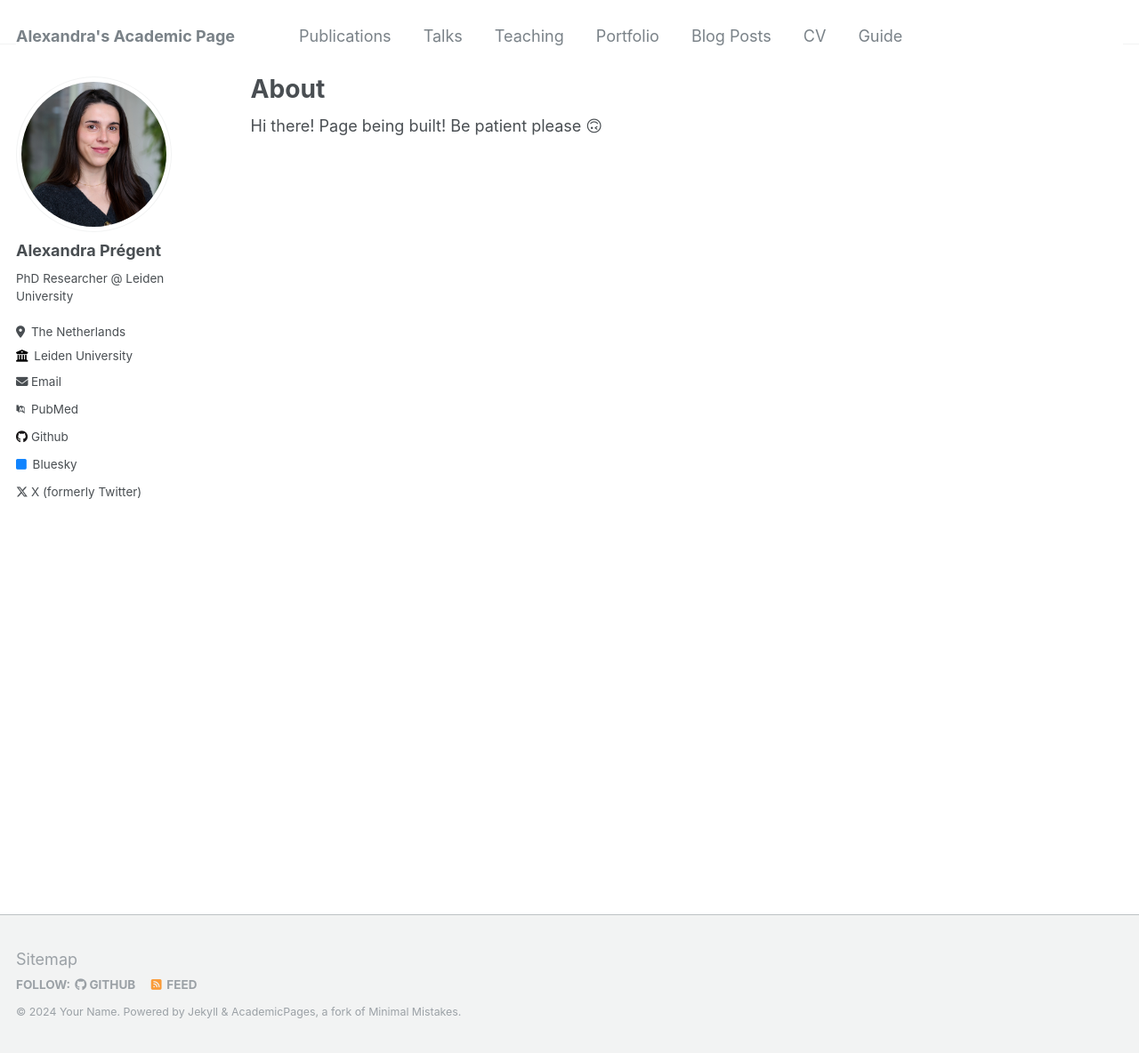
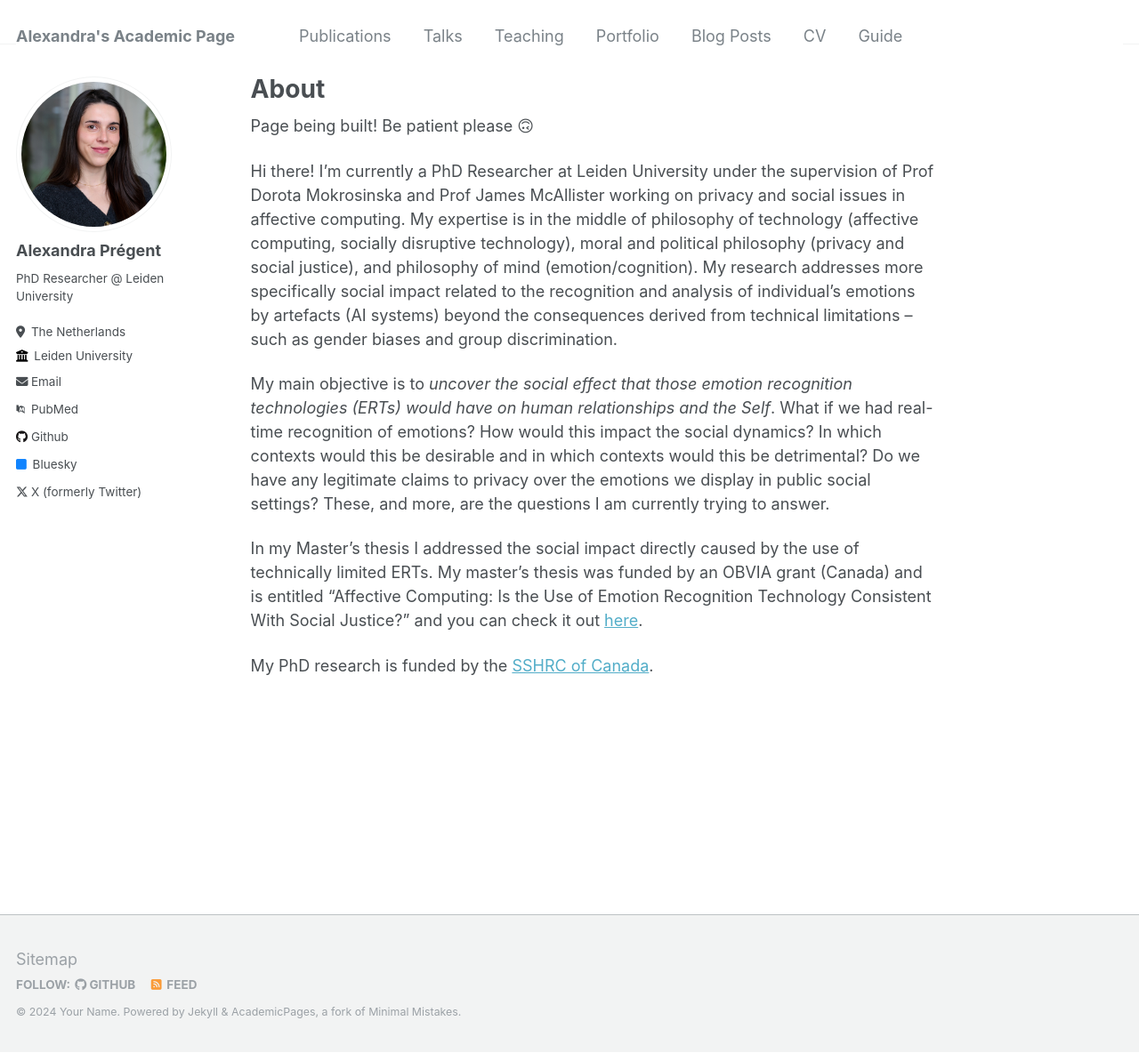
Before and after one commit to AlexandraPregent/AlexandraPregent.github.io, a Jekyll site: the page built from _pages/about.md, in a window 1280 px wide and 1184 px high. Shown: the whole window at 89% size. Built offline with Jekyll 4.4.1, drawn with Linux system fonts in a browser that asks for light colours; some web fonts are replaced.

Commit message:
Update about.md

```diff
--- a/_pages/about.md
+++ b/_pages/about.md
@@ -6,4 +6,12 @@ redirect_from:
   - /about/
   - /about.html
 ---
-Hi there! Page being built! Be patient please 🙃
+Page being built! Be patient please 🙃
+
+Hi there! I'm currently a PhD Researcher at Leiden University under the supervision of Prof Dorota Mokrosinska and Prof James McAllister working on privacy and social issues in affective computing. My expertise is in the middle of philosophy of technology (affective computing, socially disruptive technology), moral and political philosophy (privacy and social justice), and philosophy of mind (emotion/cognition). My research addresses more specifically social impact related to the recognition and analysis of individual's emotions by artefacts (AI systems) beyond the consequences derived from technical limitations -- such as gender biases and group discrimination.
+
+My main objective is to *uncover the social effect that those emotion recognition technologies (ERTs) would have on human relationships and the Self*. What if we had real-time recognition of emotions? How would this impact the social dynamics? In which contexts would this be desirable and in which contexts would this be detrimental? Do we have any legitimate claims to privacy over the emotions we display in public social settings? These, and more, are the questions I am currently trying to answer.
+
+In my Master's thesis I addressed the social impact directly caused by the use of technically limited ERTs. My master's thesis was funded by an OBVIA grant (Canada) and is entitled "Affective Computing: Is the Use of Emotion Recognition Technology Consistent With Social Justice?" and you can check it out [here](https://leidenuni.academia.edu/AlexandraPr%C3%A9gent).
+
+My PhD research is funded by the [SSHRC of Canada](https://www.sshrc-crsh.gc.ca/results-resultats/recipients-recipiendaires/2020/cgs_doctoral-besc_doctorat-eng.aspx).
```
